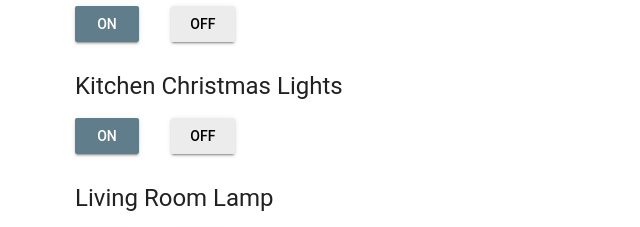
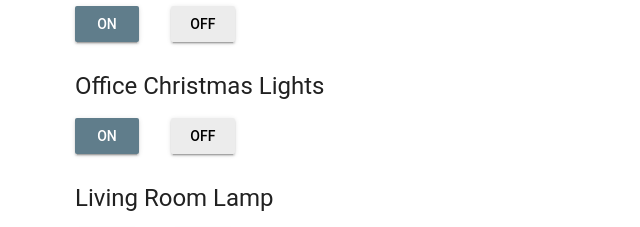
Before and after one commit to ianmcxa/lights, a plain HTML site: page app.html in a window 1280 px wide. Shown: the part 134-361 px from the top of the page, 334-974 px from the left. Drawn offline with nearby package versions, Linux system fonts and the light colour scheme.

Commit message:
kitchen lights -> office lights

```diff
--- a/app.html
+++ b/app.html
@@ -21,7 +21,7 @@
 				<button style="margin-right:2rem;" class="mdl-button mdl-js-button mdl-button--raised mdl-js-ripple-effect mdl-button--colored" onclick="updateLight(0,1)" >On</button>
 				<button class="mdl-button mdl-js-button mdl-button--raised mdl-js-ripple-effect" onclick="updateLight(0,0)" >Off</button>
 
-				<h4 style="margin-top:2rem">Kitchen Christmas Lights</h4>
+				<h4 style="margin-top:2rem">Office Christmas Lights</h4>
 				<button style="margin-right:2rem;" class="mdl-button mdl-js-button mdl-button--raised mdl-js-ripple-effect mdl-button--colored" onclick="updateLight(1,1)" >On</button>
 				<button class="mdl-button mdl-js-button mdl-button--raised mdl-js-ripple-effect" onclick="updateLight(1,0)" >Off</button>
 
```
